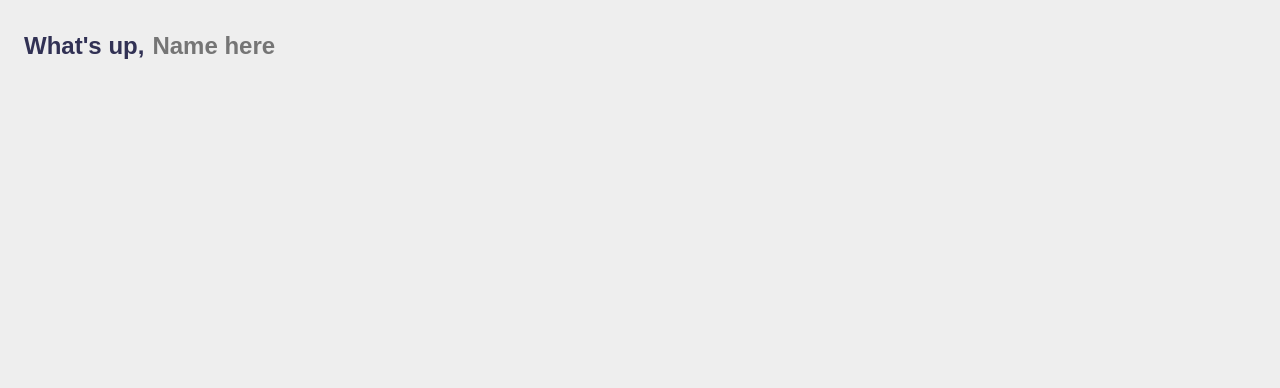
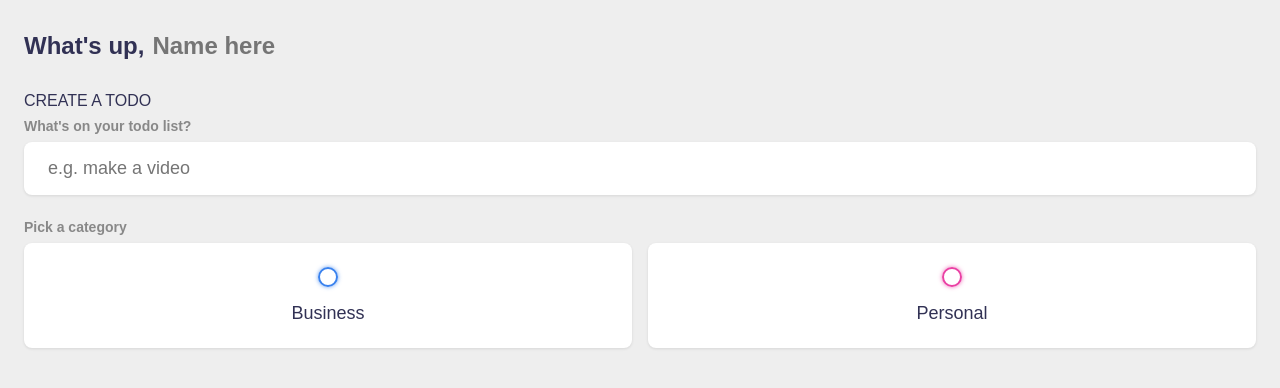
Before and after one commit to drummer-Yurii/todo-app, a Vue app: page / in a window 1280 px wide. Shown: the top 388 px of the page. Built offline with nearby package versions, Linux system fonts and the light colour scheme.

Commit message:
todo section with btn options

```diff
--- a/src/App.vue
+++ b/src/App.vue
@@ -10,6 +10,8 @@ const input_category = ref(null);
 const todos_asc = computed(() => todos.value.sort((a, b) => {
   return b.createdAt - a.createdAt
 }))
+
+const addTodo = () => {}
 
 watch(name, (newVal) => {
   localStorage.setItem('name', newVal)
@@ -27,5 +29,27 @@ onMounted(() => {
         What's up, <input type="text" placeholder="Name here" v-model="name" />
       </h2>
     </section>
+
+    <section class="create-todo">
+      <h3>CREATE A TODO</h3>
+      <form @submit.prevent="addTodo">
+        <h4>What's on your todo list?</h4>
+        <input type="text" placeholder="e.g. make a video" v-model="input_content" />
+        <h4>Pick a category</h4>
+
+        <div class="options">
+          <label>
+            <input type="radio" name="category" value="business" v-model="input_category" />
+            <span class="bubble business"></span>
+            <div>Business</div>
+          </label>
+          <label>
+            <input type="radio" name="category" value="personal" v-model="input_category" />
+            <span class="bubble personal"></span>
+            <div>Personal</div>
+          </label>
+        </div>
+      </form>
+    </section>
   </main>
 </template>
```
